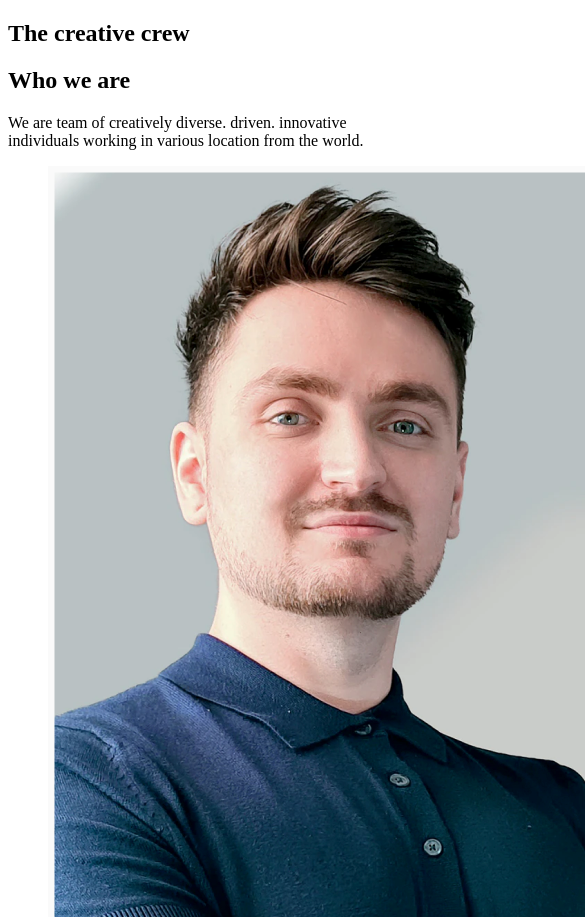
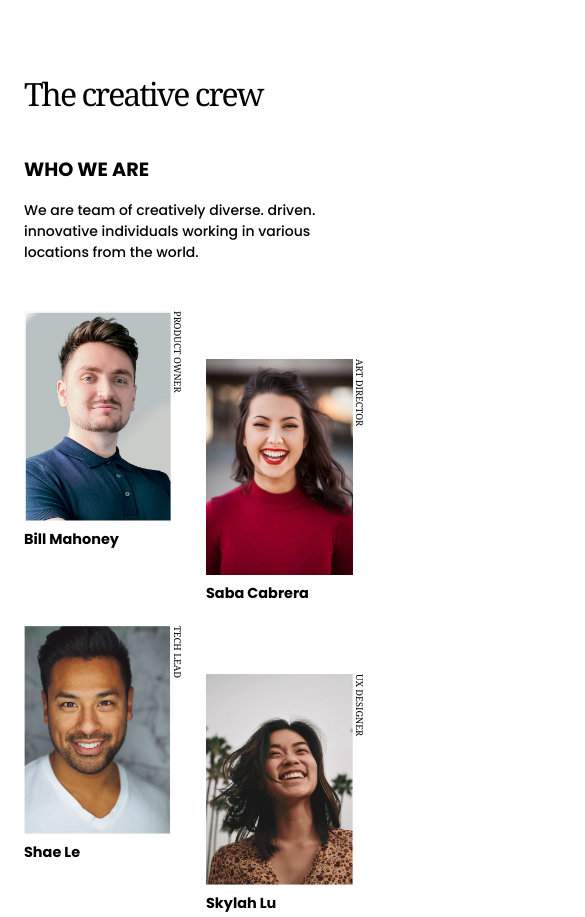
Before and after one commit to heblopez/my-team-page, a plain HTML site: page src/index.html in a window 390 px wide. Shown: the top 917 px of the page, 585 px wide, since content can reach past the window. Drawn offline with Linux system fonts and the light colour scheme; a web font is replaced by a local one.

Commit message:
feat: Added styles for mobile design

```diff
--- a/src/index.html
+++ b/src/index.html
@@ -2,14 +2,9 @@
 <html lang="en">
   <head>
     <meta charset="UTF-8">
-    <meta name="viewport" content="width=device-width, initial-scale=1.0"> <!-- displays site properly based on user's device -->
-
+    <meta name="viewport" content="width=device-width, initial-scale=1.0">
+    <link rel="stylesheet" href="/src/styles.css">
     <title>My Team Page</title>
-
-    <style>
-      .attribution { font-size: 11px; text-align: center; }
-      .attribution a { color: hsl(228, 45%, 44%); }
-    </style>
   </head>
   <body>
     <main>
@@ -17,7 +12,7 @@
         <h1>The creative crew</h1>
         <div class="txt-info">
           <h2>Who we are</h2>
-          <p>We are team of creatively diverse. driven. innovative individuals working in various location from the world.</p>
+          <p>We are team of creatively diverse. driven. innovative individuals working in various locations from the world.</p>
         </div>
       </section>
       <section class="imgs-wrapper">
--- /dev/null
+++ b/src/styles.css
@@ -0,0 +1,123 @@
+@import url('https://fonts.googleapis.com/css2?family=Poppins:wght@100;300;400;500;600;700&display=swap');
+@import url('https://fonts.googleapis.com/css2?family=Platypi:wght@500&display=swap');
+
+:root {
+  --black: #000000;
+  --gray: #4F4F4F;
+
+  --title-font-size: 2rem;
+  --subtitle-font-size: 1.2rem;
+  --regular-font-size: 0.875rem;
+  --small-font-size: 0.575rem;
+}
+
+*, *::before, *::after {
+  box-sizing: border-box;
+  margin: 0;
+  padding: 0;
+}
+
+html, body {
+  height: 100%;
+  margin: 0;
+}
+
+img, picture, video, canvas, svg {
+  display: block;
+  max-width: 100%;
+}
+
+input, button, textarea, select {
+  font: inherit;
+}
+
+p, h1, h2, h3, h4, h5, h6 {
+  font-size: 100%;
+  text-decoration: none;
+  margin: 0;
+  padding: 0;
+  overflow-wrap: break-word;
+}
+
+body {
+  font-family: 'Poppins', system-ui, -apple-system, 'Segoe UI', Roboto, Ubuntu, Cantarell, 'Open Sans', sans-serif;
+  font-weight: 500;
+  font-style: normal;
+  font-size: var(--regular-font-size);
+  color: var(--black);
+  padding: 1.5rem;
+  -webkit-font-smoothing: antialiased;
+}
+
+section.txt-wrapper {
+  margin-block: 3rem;
+  display: flex;
+  flex-direction: column;
+  gap: 2.5rem;
+}
+
+section.txt-wrapper h1 {
+  font-family: 'Platypi', Georgia, serif;
+  font-size: var(--title-font-size);
+  font-weight: 500;
+  letter-spacing: -2px;
+}
+
+div.txt-info {
+  display: flex;
+  flex-direction: column;
+  gap: 1rem;
+  max-width: 320px;
+
+  h2 {
+    font-size: var(--subtitle-font-size);
+    text-transform: uppercase;
+  }
+}
+
+section.imgs-wrapper {
+  display: grid;
+  grid-template-columns: repeat(2, minmax(120px, 1fr));
+  gap: 1.375rem;
+}
+
+section.imgs-wrapper > *:nth-child(even) {
+  padding-top: 3rem;
+}
+
+div.single-card {
+  display: flex;
+  gap: 0rem;
+
+  .role {
+    writing-mode: vertical-rl;
+    font-family: 'Platypi', Georgia, serif;
+    font-size: clamp(var(--small-font-size), 2.4vw, var(--regular-font-size));
+    text-transform: uppercase;
+  }
+
+  figure figcaption {
+    font-size: clamp(var(--regular-font-size), 3.7vw, var(--subtitle-font-size));
+    font-weight: 700;
+    margin-top: 0.5rem;
+  }
+}
+
+footer {
+  padding-block: 3rem 1.5rem;
+}
+
+.attribution {
+  font-size: 12px;
+  text-align: center;
+}
+
+.attribution a {
+  font-weight: 700;
+  color: var(--gray);
+  cursor: pointer;
+
+  &::visited {
+    color: var(--black)
+  }
+}
```
